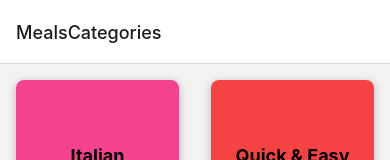
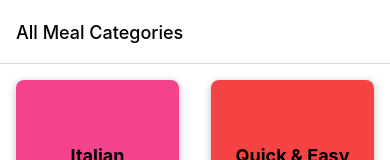
Before and after one commit to NoemiFazio/meals-react-native-app, a React Native app: screen / in a window 390 px wide. Shown: the top 160 px of the page. Built offline with nearby package versions, Linux system fonts and the light colour scheme.

Commit message:
feat: adds title dinamically to CategoriesScreen and MealsOverviewScreens

```diff
--- a/App.tsx
+++ b/App.tsx
@@ -13,9 +13,38 @@ export default function App() {
     <>
       <StatusBar style="dark" />
       <NavigationContainer>
-        <Stack.Navigator initialRouteName="MealsCategories">
-          <Stack.Screen name="MealsCategories" component={CategoriesScreen} />
-          <Stack.Screen name="MealsOverview" component={MealsOverviewScreen} />
+        <Stack.Navigator
+          initialRouteName="MealsCategories"
+          screenOptions={{
+            headerStyle: {
+              backgroundColor: "white",
+            },
+            headerTintColor: "black",
+            contentStyle: {
+              backgroundColor: "white",
+            },
+          }}
+        >
+          <Stack.Screen
+            name="MealsCategories"
+            component={CategoriesScreen}
+            options={{
+              title: "All Meal Categories",
+            }}
+          />
+          <Stack.Screen
+            name="MealsOverview"
+            component={MealsOverviewScreen}
+            // route e navigation fanno parte dell'oggetto che otteniamo automaticamente da react navigation
+            // questo è un modo per settare dinamicamente il titolo della MealsOverviewScreen, ma lo commentiamo
+            // perchè è possibile ottenere lo stesso risultato direttamente dal componente MealsOverviewScreen.
+            // options={({ route, navigation }) => {
+            //   const catId = route.params.categoryId;
+            //   return {
+            //     title: catId,
+            //   };
+            // }}
+          />
         </Stack.Navigator>
       </NavigationContainer>
     </>
@@ -28,5 +57,7 @@ const styles = StyleSheet.create({
 
 export type StackParamList = {
   MealsCategories: undefined;
-  MealsOverview: { categoryId: string };
+  MealsOverview: {
+    categoryId: string;
+  };
 };
--- a/screens/MealsOverviewScreen.tsx
+++ b/screens/MealsOverviewScreen.tsx
@@ -7,17 +7,33 @@ import {
 } from "react-native";
 import { RouteProp } from "@react-navigation/native";
 import { StackParamList } from "../App";
-import { MEALS } from "../data/dummy-data";
+import { MEALS, CATEGORIES } from "../data/dummy-data";
 import MealItem from "../components/MealItem";
 import { Meal } from "../models/meal";
+import { NativeStackNavigationProp } from "@react-navigation/native-stack";
+import { useLayoutEffect } from "react";
 
 export default function MealsOverviewScreen({
+  //queste sono prop ricevute direttamente da react navigation
   route,
+  navigation,
 }: MealsOverviewScreenProps) {
   const catId = route.params.categoryId;
+
   const displayedMeals = MEALS.filter((mealItem) => {
     return mealItem.categoryIds.indexOf(catId) >= 0;
   });
+
+  // uso questo rispetto al classico useEffect in modo da runnare la funzione simultaneamente
+  // a quella dell'intero componente perchè, altrimenti, si avrebbe visivamente un caricamento
+  // ritardato del titolo della categoria;
+  useLayoutEffect(() => {
+    const categoryTitle = CATEGORIES.find((item) => item.id === catId)?.title;
+
+    navigation.setOptions({
+      title: categoryTitle,
+    });
+  }, [catId, navigation]);
 
   function renderMealItem(itemData: ListRenderItemInfo<Meal>) {
     const item = itemData.item;
@@ -53,4 +69,5 @@ const styles = StyleSheet.create({
 
 type MealsOverviewScreenProps = {
   route: RouteProp<StackParamList, "MealsOverview">;
+  navigation: NativeStackNavigationProp<StackParamList, "MealsOverview">;
 };
```
